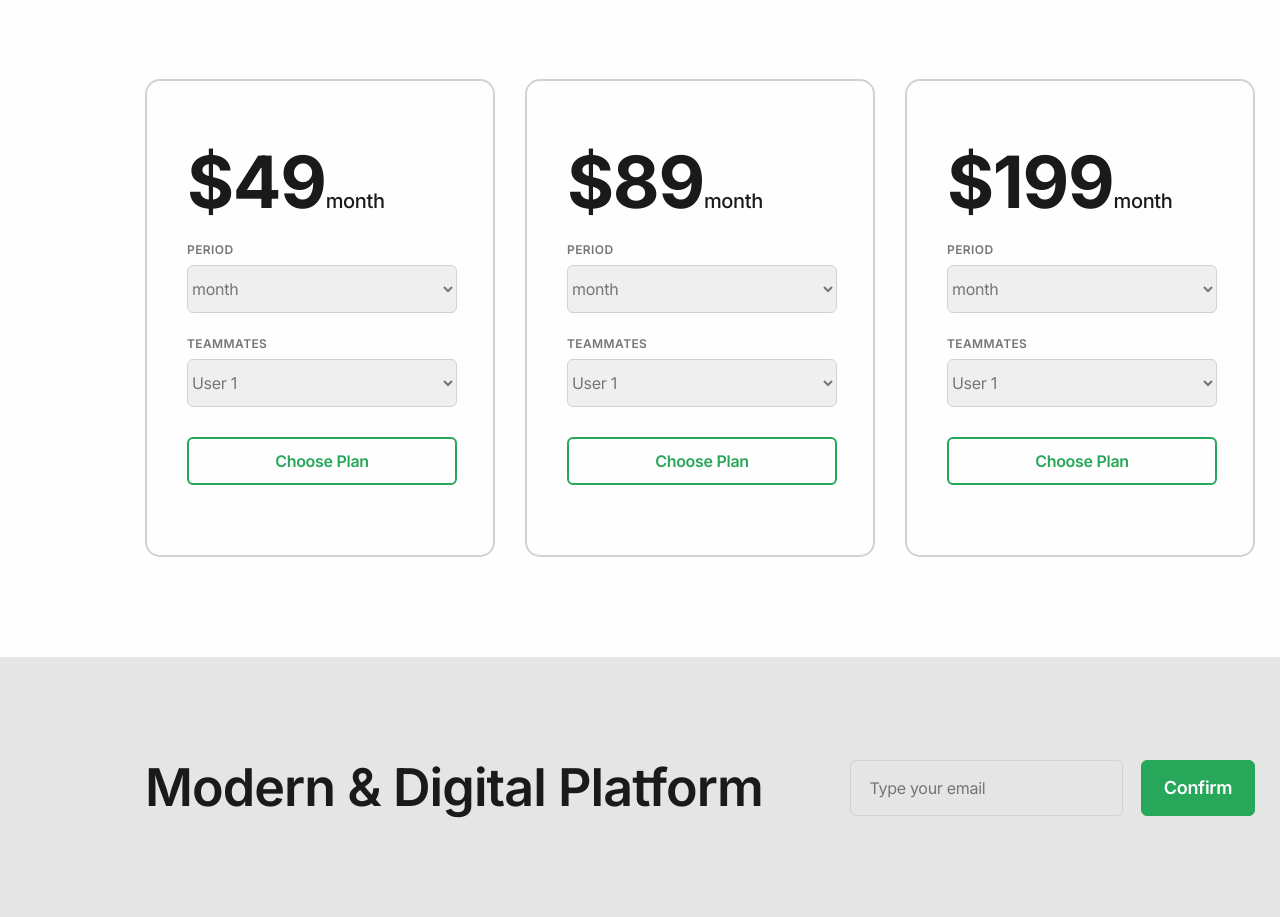
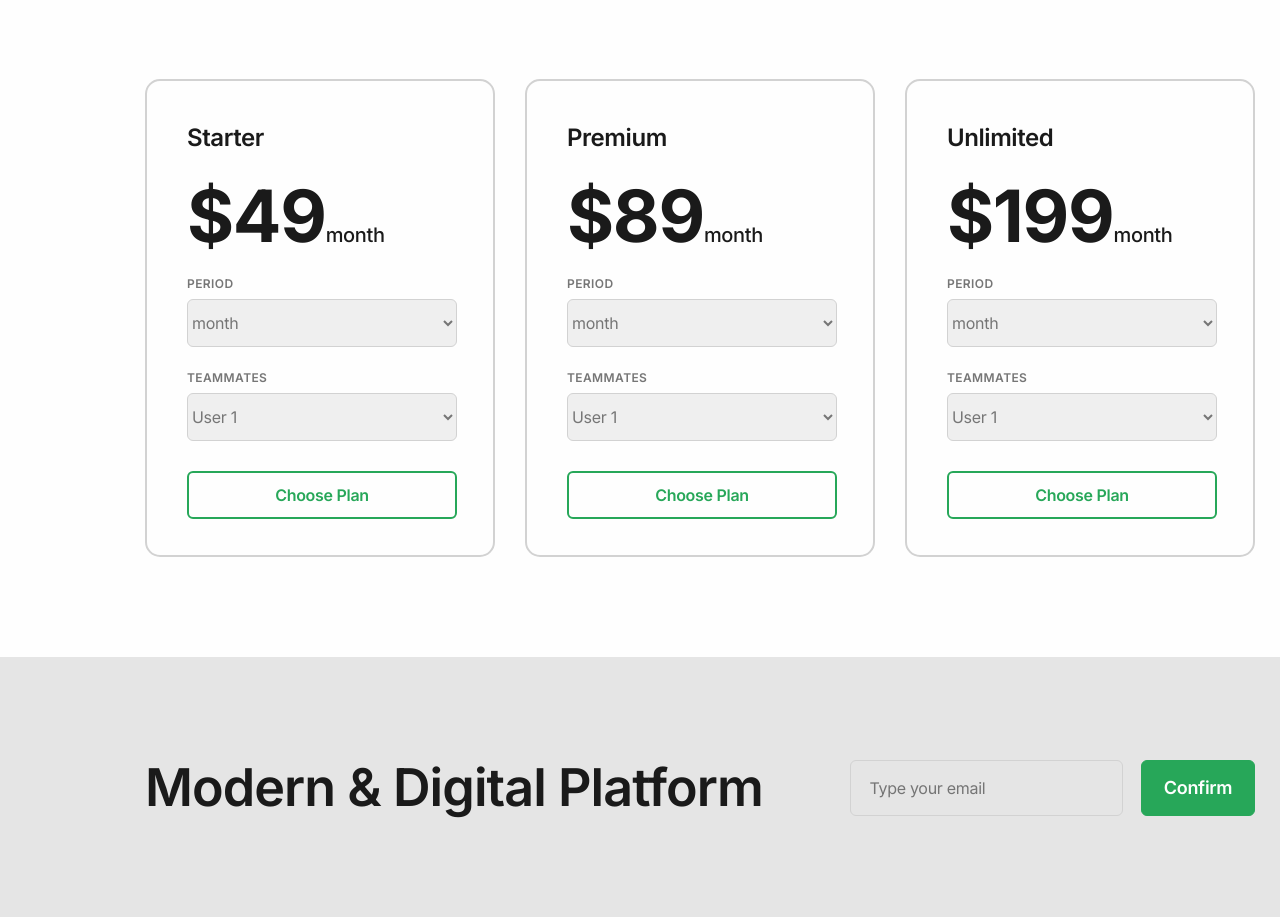
Before and after one commit to KanoplichAndrey/my-app, a React (Create React App) app: page /Pricing in a window 1280 px wide. Shown: the part 2340-3257 px from the top of the page. Built offline with nearby package versions, Linux system fonts and the light colour scheme.

Commit message:
breakdown into components Pricing + button

```diff
--- /dev/null
+++ b/src/components/CartPrising/Button.jsx
@@ -0,0 +1,16 @@
+import React from 'react';
+// import  { useState } from 'react'
+
+
+
+
+
+const Button = () => {
+
+
+    return  <input type="submit" value='Choose Plan'></input>
+}
+
+
+
+export default Button;
--- a/src/components/Pricing/Cart/Cart.jsx
+++ b/src/components/Pricing/Cart/Cart.jsx
@@ -2,12 +2,12 @@ import React from 'react';
 import s from './Cart.module.css'
 import CartPrising from '../../CartPrising/SelectPeriud';
 import SelectTeammates from '../../CartPrising/SelectTeammates'
-
+import Button from '../../CartPrising/Button';
 function Cart(props) {
   return (
 
     <div className={s.cartPricing}>
-      <div><p>{props.Starter}</p></div>
+      <div><p>{props.tarifplan}</p></div>
       <div><span>{props.prise}</span><span>{props.prisePeriud}</span></div>
       <div><p>{props.nameSelect}</p></div>
       <form action="#" method="#">
@@ -18,8 +18,7 @@ function Cart(props) {
         <p>
           <SelectTeammates />
         </p>
-
-        <input type="submit" value={props.valueButton}></input>
+        <Button />
       </form>
     </div>
 
--- a/src/components/Pricing/Pricing/Pricing.jsx
+++ b/src/components/Pricing/Pricing/Pricing.jsx
@@ -3,9 +3,9 @@ import s from './Pricing.module.css'
 import Cart from '../Cart/Cart';
 const Pricing = () => {
   return <div className={s.Pricing}>
-    <Cart tariff plan='Starter' prise='$49' prisePeriud='month' nameSelect='Period'  Teammates='Teammates' valueButton="Choose Plan" />
-    <Cart tariff plan='Premium' prise='$89' prisePeriud='month' nameSelect='Period'  Teammates='Teammates'  valueButton="Choose Plan" />
-    <Cart tariff plan='Unlimited' prise='$199' prisePeriud='month' nameSelect='Period'  Teammates='Teammates'  valueButton="Choose Plan" />
+    <Cart tarifplan='Starter' prise='$49' prisePeriud='month' nameSelect='Period'  Teammates='Teammates'  />
+    <Cart tarifplan='Premium' prise='$89' prisePeriud='month' nameSelect='Period'  Teammates='Teammates'   />
+    <Cart tarifplan='Unlimited' prise='$199' prisePeriud='month' nameSelect='Period'  Teammates='Teammates'  />
 
   </div>
 };
```
